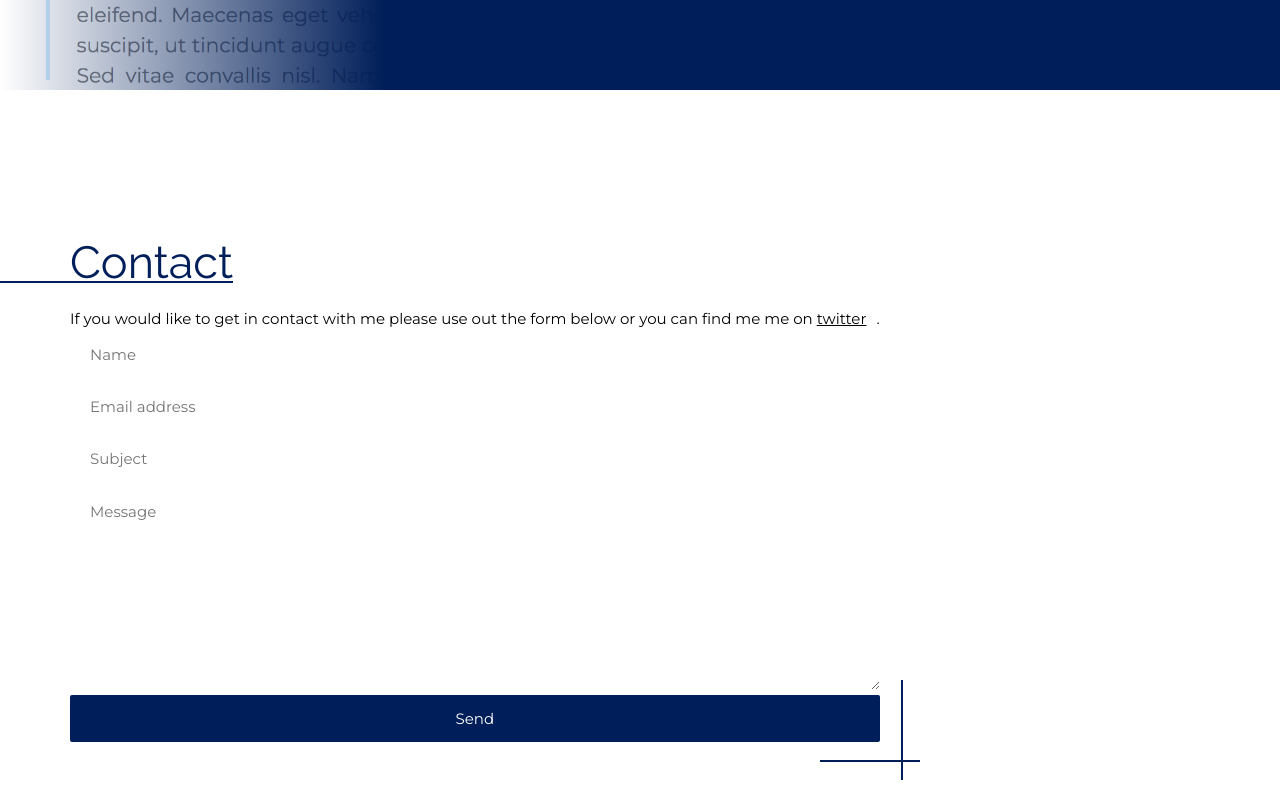
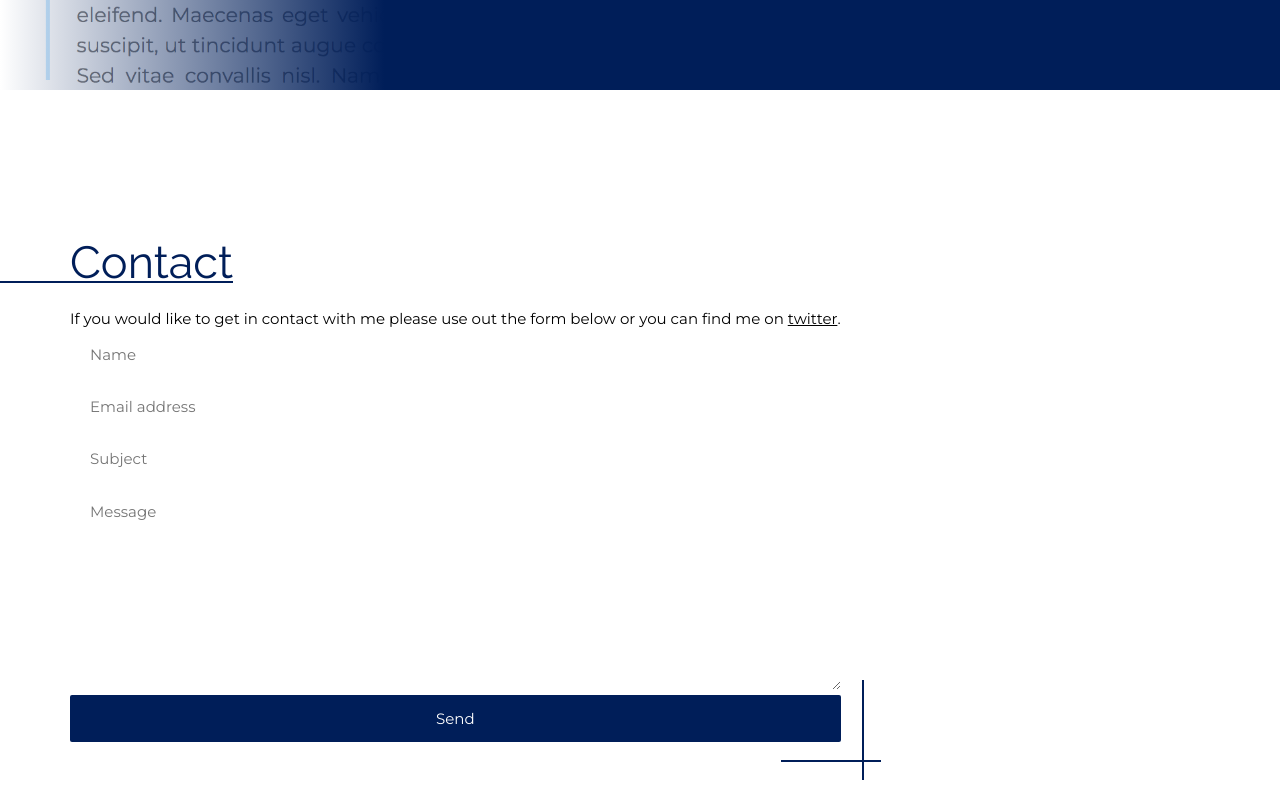
Before and after one commit to willbuilt1/portfolio, a website: page app/index.html in a window 1280 px wide. Shown: the part 3125-3925 px from the top of the page. Drawn offline with Linux system fonts and the light colour scheme.

Commit message:
updated description and typos

```diff
--- a/app/assets/styles/layout/_contact.css
+++ b/app/assets/styles/layout/_contact.css
@@ -8,10 +8,6 @@
 
     &__corner{
         background-color: $darkBlue;
-    }
-
-    & span{
-        padding-right: 1rem;
     }
     &__title{
         position: relative;
--- a/app/index.html
+++ b/app/index.html
@@ -10,9 +10,9 @@
   <!-- build:js  assets/scripts/Vendor.js -->
   <script src="./temp/scripts/Vendor.js"></script>
   <!-- endbuild -->
-  <title>Willbuilt.co.uk</title>
-  <meta name="keywords" content="Id cillum exercitation ad minim et velit ea aliquip nisi occaecat.">
-  <meta name="description" content="Consequat ullamco officia dolore dolor culpa esse mollit.">
+  <title>Willbuilt.co.uk | Will Foster</title>
+  <meta name="keywords" content="Will Foster | Front End Developer">
+  <meta name="description" content="Will Foster | Front End Developer">
 </head>
 <body>
 <section class="hero">
@@ -169,7 +169,7 @@
             <div class="contact__line contact__corner"></div>
       </div>
       <div class="contact__reveal">
-            <div class="main-text">If you would like to get in contact with me please use out the form below or you can find me me on <span><a href="https://twitter.com/willbuilt1" target="_blank">twitter</a></span>.</div>
+            <div class="main-text">If you would like to get in contact with me please use out the form below or you can find me on <a href="https://twitter.com/willbuilt1" target="_blank">twitter</a>.</div>
               <form name="contact" method="POST" netlify>
                 <div class="form__group">
                     <input type="text" class="form__input" placeholder="Name" name="name" required>
--- a/app/temp/styles/styles.css
+++ b/app/temp/styles/styles.css
@@ -697,10 +697,6 @@ h1, h2, h3, h4, h5, h6{
         background-color: #001E59;
     }
 
-.contact span{
-        padding-right: 1rem;
-    }
-
 .contact__title{
         position: relative;
         display: inline-block;
```
